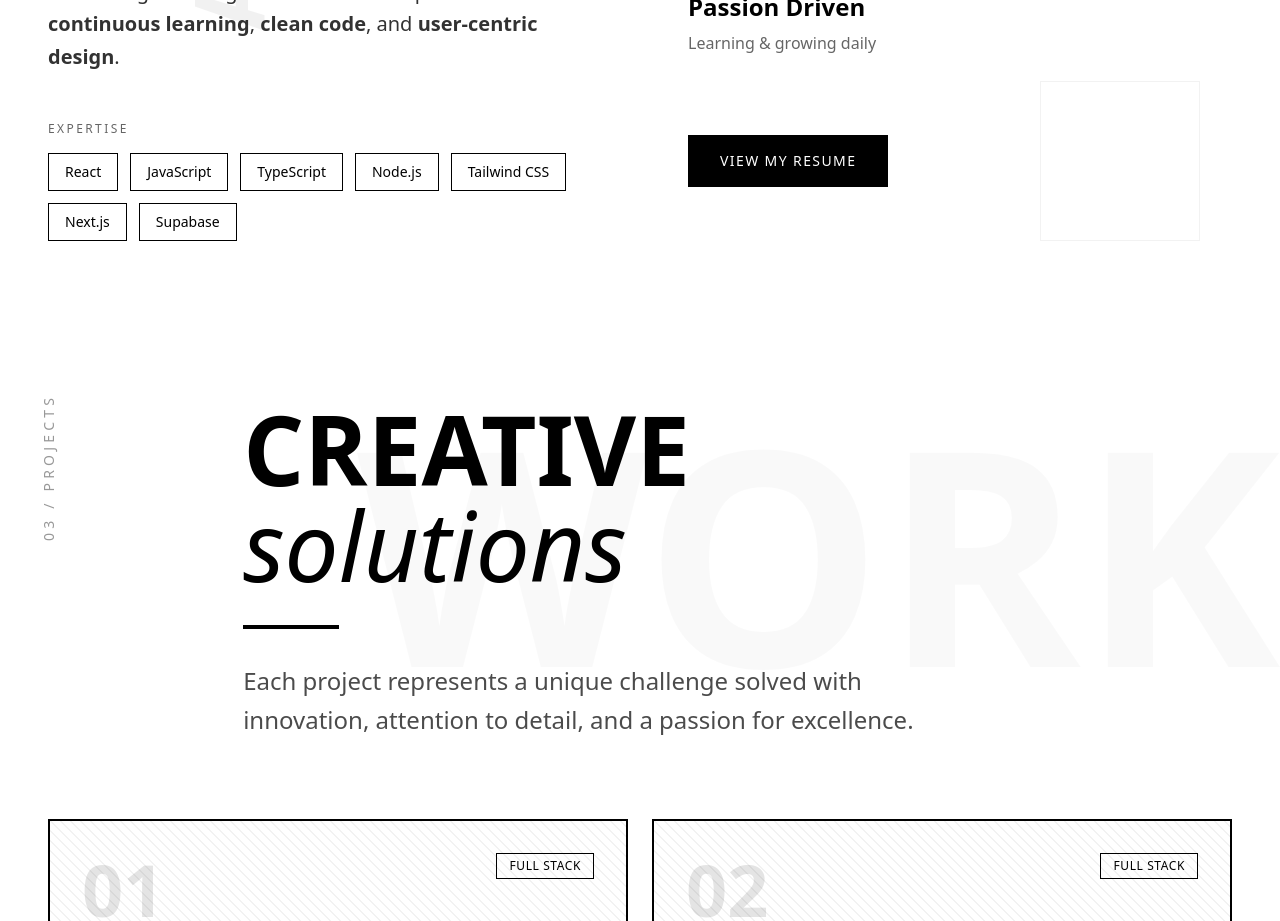
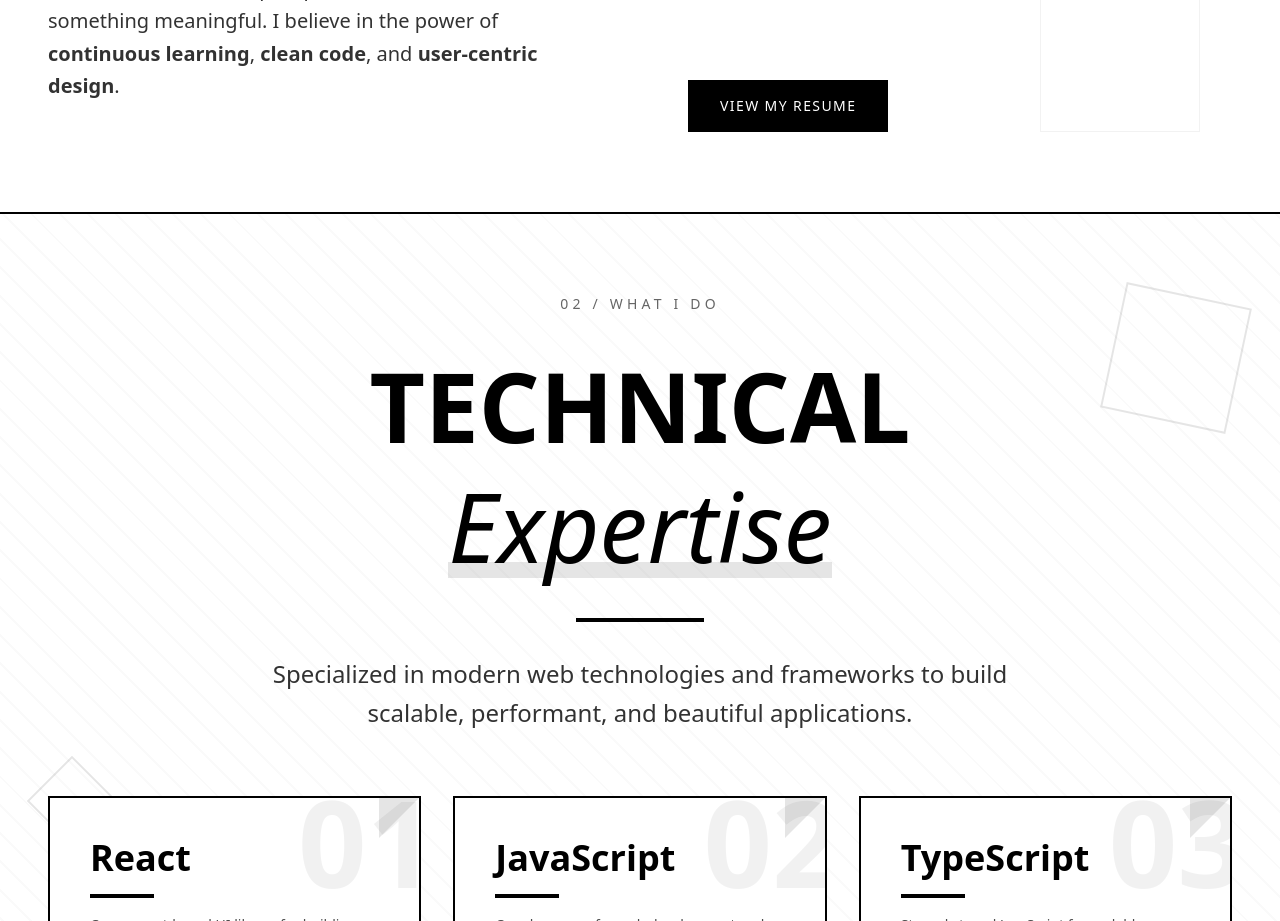
Before and after one commit to Dev-5804/devendra-mali, a React (Vite) app: page / in a window 1280 px wide. Shown: the part 1420-2341 px from the top of the page. Built offline with nearby package versions, Linux system fonts and the light colour scheme; no server answers.

Commit message:
feat: Add dedicated Skills section with interactive skill descriptions and visual enhancements

```diff
--- a/src/components/About.jsx
+++ b/src/components/About.jsx
@@ -55,6 +55,7 @@ const About = () => {
   ]
 
   return (
+    <>
     <section
       ref={sectionRef}
       id="about"
@@ -98,21 +99,6 @@ const About = () => {
                 <span className="font-bold text-black"> user-centric design</span>.
               </p>
             </div>
-
-            {/* Skills Tags */}
-            <div className="mt-12">
-              <p className="text-xs tracking-[0.2em] uppercase opacity-60 mb-4">Expertise</p>
-              <div className="flex flex-wrap gap-3">
-                {skills.map((skill) => (
-                  <span
-                    key={skill}
-                    className="px-4 py-2 border border-black text-sm font-medium hover:bg-black hover:text-white transition-all duration-300 cursor-default"
-                  >
-                    {skill}
-                  </span>
-                ))}
-              </div>
-            </div>
           </div>
 
           {/* Right Column - Stats */}
@@ -153,6 +139,122 @@ const About = () => {
       <div className="absolute bottom-20 right-20 w-40 h-40 border border-black opacity-5 hidden lg:block"></div>
       <div className="absolute top-40 right-1/4 w-20 h-20 bg-black opacity-5 rounded-full hidden lg:block"></div>
     </section>
+
+    {/* Skills Section - Dedicated */}
+    <section className="min-h-screen flex items-center px-6 md:px-12 py-20 relative bg-white border-t-2 border-black overflow-hidden">
+      {/* Diagonal Stripe Background Pattern */}
+      <div className="absolute inset-0 opacity-[0.02]" aria-hidden="true">
+        <div className="absolute top-0 left-0 w-full h-full" style={{
+          backgroundImage: 'repeating-linear-gradient(45deg, black 0, black 2px, transparent 2px, transparent 20px)'
+        }}></div>
+      </div>
+
+      {/* Large Background Text */}
+      <div className="absolute top-1/2 left-1/2 transform -translate-x-1/2 -translate-y-1/2 text-[150px] md:text-[250px] lg:text-[350px] font-black opacity-[0.02] leading-none pointer-events-none whitespace-nowrap" aria-hidden="true">
+        SKILLS
+      </div>
+
+      {/* Floating Geometric Shapes */}
+      <div className="absolute top-20 right-10 w-32 h-32 border-2 border-black opacity-10 rotate-12 hidden lg:block" aria-hidden="true"></div>
+      <div className="absolute bottom-40 left-20 w-24 h-24 bg-black opacity-5 rounded-full hidden lg:block" aria-hidden="true"></div>
+      <div className="absolute top-1/3 left-10 w-16 h-16 border-2 border-black opacity-10 -rotate-45 hidden lg:block" aria-hidden="true"></div>
+
+      <div className="max-w-7xl mx-auto w-full relative z-10">
+        <div className="text-center mb-16">
+          <p className="text-xs md:text-sm tracking-[0.3em] uppercase opacity-60 mb-8">
+            02 / What I Do
+          </p>
+
+          <h2 className="text-5xl md:text-6xl lg:text-8xl font-black mb-8 leading-tight">
+            TECHNICAL
+            <br />
+            <span className="relative inline-block">
+              <span className="italic font-light">Expertise</span>
+              <div className="absolute bottom-2 left-0 w-full h-4 bg-black opacity-10 -z-10"></div>
+            </span>
+          </h2>
+
+          <div className="w-32 h-1 bg-black mx-auto mb-8"></div>
+
+          <p className="text-xl md:text-2xl leading-relaxed opacity-80 max-w-3xl mx-auto">
+            Specialized in modern web technologies and frameworks to build
+            scalable, performant, and beautiful applications.
+          </p>
+        </div>
+
+        {/* Skills Grid */}
+        <div className="grid md:grid-cols-2 lg:grid-cols-3 gap-6 lg:gap-8">
+          {skills.map((skill, index) => (
+            <div
+              key={skill}
+              className="group relative border-2 border-black bg-white hover:bg-black hover:text-white transition-all duration-500 overflow-hidden"
+              style={{ transitionDelay: `${index * 50}ms` }}
+            >
+              {/* Giant Number Background */}
+              <div className="absolute -top-4 -right-4 text-[120px] font-black opacity-5 group-hover:opacity-10 leading-none pointer-events-none transition-opacity duration-500">
+                {String(index + 1).padStart(2, '0')}
+              </div>
+
+              {/* Diagonal Corner Accent */}
+              <div className="absolute top-0 right-0 w-0 h-0 border-t-[40px] border-r-[40px] border-t-black border-r-transparent opacity-10 group-hover:opacity-0 transition-opacity duration-500"></div>
+
+              {/* Content */}
+              <div className="relative z-10 p-8 md:p-10">
+                <h3 className="text-3xl md:text-4xl font-black mb-4 group-hover:scale-105 transition-transform duration-500">{skill}</h3>
+
+                {/* Decorative Line */}
+                <div className="w-16 h-1 bg-black group-hover:bg-white group-hover:w-24 transition-all duration-500 mb-4"></div>
+
+                {/* Skill Description */}
+                <p className="text-sm opacity-70 group-hover:opacity-90 transition-opacity leading-relaxed">
+                  {skill === 'React' && 'Component-based UI library for building interactive interfaces'}
+                  {skill === 'JavaScript' && 'Core language for web development and modern frameworks'}
+                  {skill === 'TypeScript' && 'Strongly typed JavaScript for scalable applications'}
+                  {skill === 'Node.js' && 'Server-side JavaScript runtime for backend development'}
+                  {skill === 'Tailwind CSS' && 'Utility-first CSS framework for rapid UI development'}
+                  {skill === 'Next.js' && 'React framework for production-grade applications'}
+                  {skill === 'Supabase' && 'Open-source Firebase alternative for backend services'}
+                </p>
+              </div>
+
+              {/* Hover Effect - Animated Border */}
+              <div className="absolute bottom-0 left-0 w-full h-1 bg-white scale-x-0 group-hover:scale-x-100 transition-transform duration-500 origin-left"></div>
+            </div>
+          ))}
+        </div>
+
+        {/* Bottom Section with Tags */}
+        <div className="mt-20 text-center">
+          <div className="inline-block border-2 border-black p-8 md:p-12 bg-white relative">
+            {/* Corner Decorations */}
+            <div className="absolute top-0 left-0 w-6 h-6 border-t-4 border-l-4 border-black"></div>
+            <div className="absolute top-0 right-0 w-6 h-6 border-t-4 border-r-4 border-black"></div>
+            <div className="absolute bottom-0 left-0 w-6 h-6 border-b-4 border-l-4 border-black"></div>
+            <div className="absolute bottom-0 right-0 w-6 h-6 border-b-4 border-r-4 border-black"></div>
+
+            <p className="text-lg md:text-xl font-bold mb-6 uppercase tracking-wider">
+              Core Strengths
+            </p>
+            <div className="flex flex-wrap justify-center gap-4">
+              <div className="px-6 py-3 bg-black text-white text-sm uppercase tracking-wider font-bold hover:scale-105 transition-transform duration-300">
+                Quick Learner
+              </div>
+              <div className="px-6 py-3 bg-black text-white text-sm uppercase tracking-wider font-bold hover:scale-105 transition-transform duration-300">
+                Problem Solver
+              </div>
+              <div className="px-6 py-3 bg-black text-white text-sm uppercase tracking-wider font-bold hover:scale-105 transition-transform duration-300">
+                Team Player
+              </div>
+            </div>
+
+            <p className="text-base opacity-70 mt-6 italic">
+              "Always learning, always growing. Exploring new technologies every day."
+            </p>
+          </div>
+        </div>
+      </div>
+    </section>
+    </>
   )
 }
 
```
